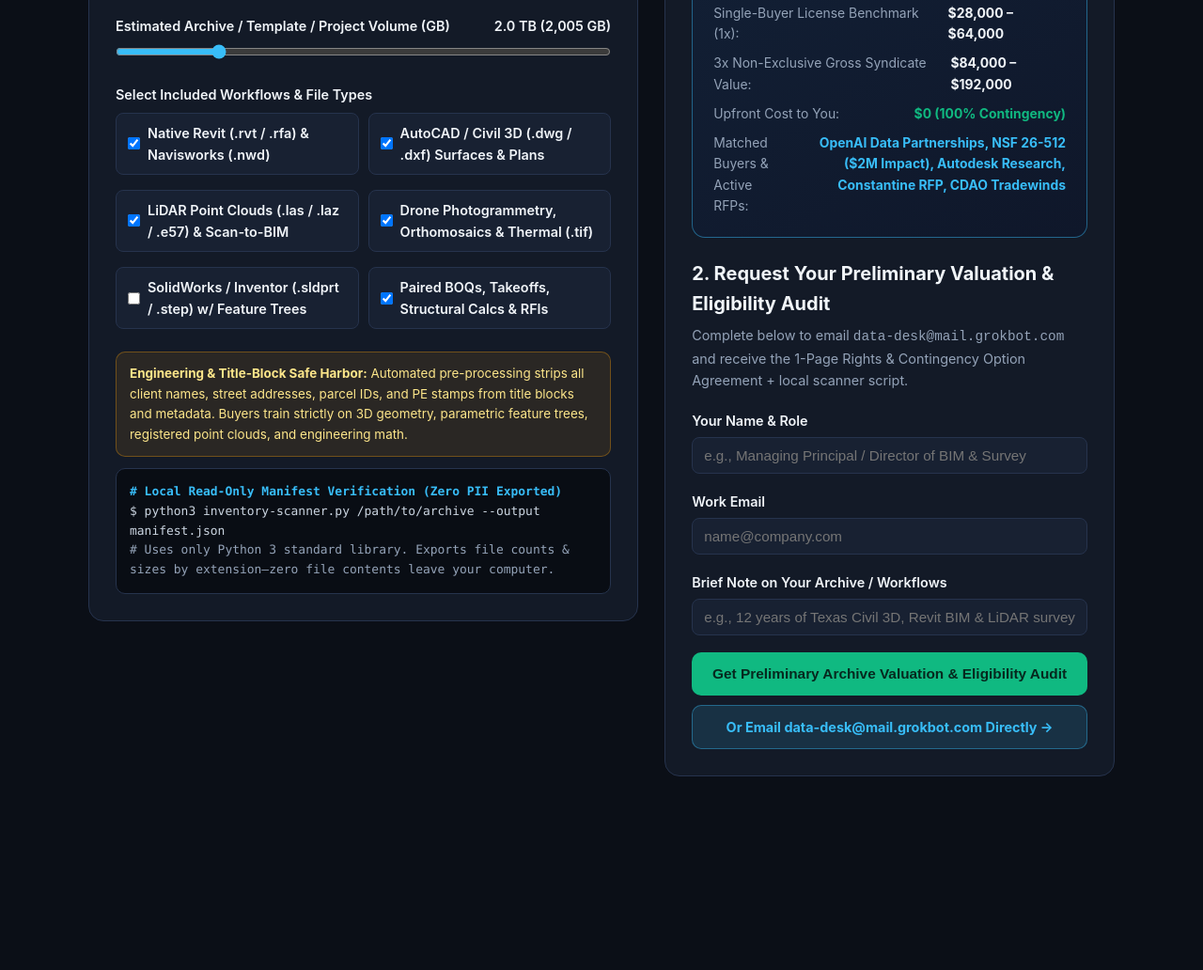
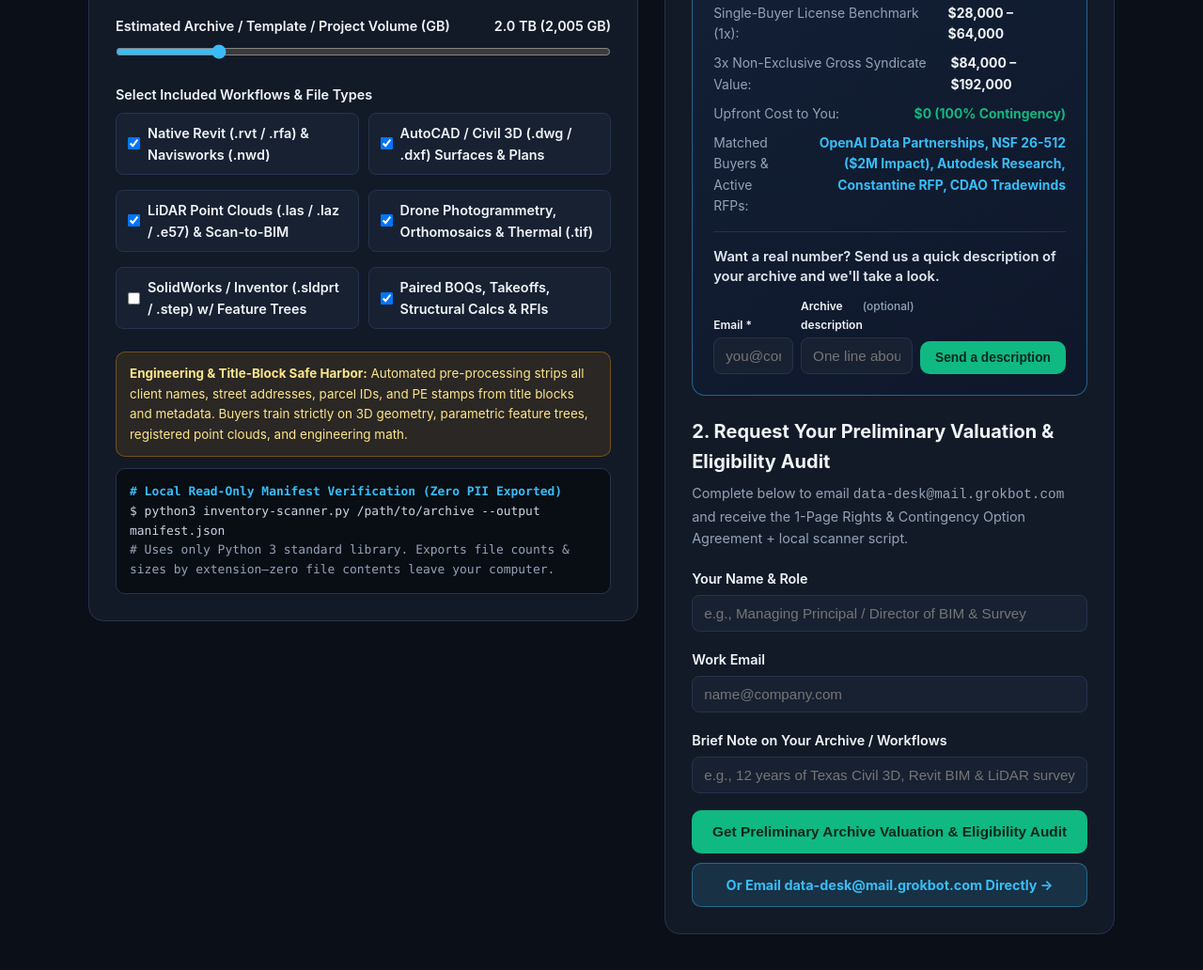
Before and after one commit to tholen562/archive-valuation, a plain HTML site: page cad-bim-engineering.html in a window 1280 px wide. Shown: the part 1045-2077 px from the top of the page at 94% size. Before the commit the page ends 1935 px from the top, so only its background shows below. Drawn offline with Linux system fonts and the light colour scheme.

Commit message:
Add under-estimate archive ask form on cad-bim-engineering.html

```diff
--- a/cad-bim-engineering.html
+++ b/cad-bim-engineering.html
@@ -356,6 +356,46 @@
       .btn.btn-cta-hero { width: 100%; min-width: 0; }
       #get-valuation { scroll-margin-top: 150px; }
     }
+    /* Compact follow-up ask under the calculator estimate */
+    .result-ask {
+      margin-top: 16px;
+      padding-top: 16px;
+      border-top: 1px solid var(--border);
+    }
+    .result-ask > p {
+      font-size: 0.92rem;
+      color: #e2e8f0;
+      margin: 0 0 12px;
+      font-weight: 600;
+      line-height: 1.4;
+    }
+    .result-ask-fields {
+      display: grid;
+      grid-template-columns: minmax(0, 1fr) minmax(0, 1.4fr) auto;
+      gap: 8px;
+      align-items: end;
+    }
+    .result-ask .field { margin-bottom: 0; }
+    .result-ask .field label {
+      font-size: 0.75rem;
+      margin-bottom: 4px;
+    }
+    .result-ask .field label .opt {
+      color: var(--muted);
+      font-weight: 500;
+      text-transform: none;
+      letter-spacing: 0;
+    }
+    .result-ask .btn {
+      width: auto;
+      padding: 10px 16px;
+      font-size: 0.86rem;
+      white-space: nowrap;
+    }
+    @media (max-width: 640px) {
+      .result-ask-fields { grid-template-columns: 1fr; }
+      .result-ask .btn { width: 100%; }
+    }
   </style>
   <script src="domain-router-and-analytics.js"></script>
   <script data-goatcounter="https://archivevalue.goatcounter.com/count" async src="//gc.zgo.at/count.js"></script>
@@ -471,6 +511,24 @@
               <strong style="color: var(--accent); text-align: right;">OpenAI Data Partnerships, NSF 26-512 ($2M Impact), Autodesk Research, Constantine RFP, CDAO Tradewinds</strong>
             </div>
           </div>
+
+          <div class="result-ask" id="resultAsk">
+            <p>Want a real number? Send us a quick description of your archive and we'll take a look.</p>
+            <form class="result-ask-form" id="resultAskForm" onsubmit="return submitResultAsk(event)">
+              <div class="result-ask-fields">
+                <div class="field">
+                  <label for="resultEmail">Email *</label>
+                  <input type="email" id="resultEmail" name="email" required placeholder="you@company.com" autocomplete="email" />
+                </div>
+                <div class="field">
+                  <label for="resultDesc">Archive description <span class="opt">(optional)</span></label>
+                  <input type="text" id="resultDesc" name="description" maxlength="200" placeholder="One line about your archive" />
+                </div>
+                <button class="btn" type="submit">Send a description</button>
+              </div>
+            </form>
+            <div class="toast" id="resultAskToast"></div>
+          </div>
         </div>
 
         <h2 id="get-valuation">2. Request Your Preliminary Valuation & Eligibility Audit</h2>
@@ -559,6 +617,63 @@
       window.location.href = 'mailto:data-desk@mail.grokbot.com?subject=' + subj + '&body=' + body;
     }
 
+    function sourceDomain() {
+      try {
+        var params = new URLSearchParams(window.location.search);
+        var fromQuery = (params.get('utm_source') || params.get('ref') || '').replace(/^www\./, '').toLowerCase();
+        if (fromQuery) return fromQuery;
+        if (window.__ARCHIVE_ATTRIBUTION__ && window.__ARCHIVE_ATTRIBUTION__.source_domain) {
+          return window.__ARCHIVE_ATTRIBUTION__.source_domain;
+        }
+      } catch (e) {}
+      return 'direct';
+    }
+
+    function submitResultAsk(ev) {
+      if (ev && ev.preventDefault) ev.preventDefault();
+      var emailEl = document.getElementById('resultEmail');
+      var email = (emailEl && emailEl.value || '').trim();
+      var toast = document.getElementById('resultAskToast');
+      var valid = /^[^\s@]+@[^\s@]+\.[^\s@]+$/.test(email);
+      if (!valid) {
+        if (toast) {
+          toast.style.display = 'block';
+          toast.style.background = 'rgba(245, 158, 11, 0.12)';
+          toast.style.borderColor = 'rgba(245, 158, 11, 0.5)';
+          toast.style.color = '#fde68a';
+          toast.textContent = 'Please enter a valid email so we can follow up.';
+        }
+        if (emailEl) emailEl.focus();
+        return false;
+      }
+      var desc = ((document.getElementById('resultDesc') || {}).value || '').trim();
+      var estimate = ((document.getElementById('netPayout') || {}).textContent || 'n/a').trim();
+      var source = sourceDomain();
+      var page = (window.location.pathname.split('/').pop() || 'index.html');
+      if (typeof window.trackArchiveEvent === 'function') {
+        window.trackArchiveEvent('result-form-submit');
+      }
+      if (toast) {
+        toast.style.display = 'block';
+        toast.style.background = '';
+        toast.style.borderColor = '';
+        toast.style.color = '';
+        toast.innerHTML = "Thanks — we'll take a look. Opening an email to <code>data-desk@mail.grokbot.com</code> so you can send it.";
+      }
+      var form = document.getElementById('resultAskForm');
+      if (form) form.style.display = 'none';
+      var subj = encodeURIComponent('Archive description — request for a look');
+      var body = encodeURIComponent(
+        'Email: ' + email + '\n' +
+        'Archive description: ' + (desc || '(none provided)') + '\n' +
+        'Calculator estimate shown: ' + estimate + '\n' +
+        'Source domain (utm_source): ' + source + '\n' +
+        'Page: ' + page + '\n'
+      );
+      window.location.href = 'mailto:data-desk@mail.grokbot.com?subject=' + subj + '&body=' + body;
+      return false;
+    }
+
     recalc();
   </script>
 </body>
```
